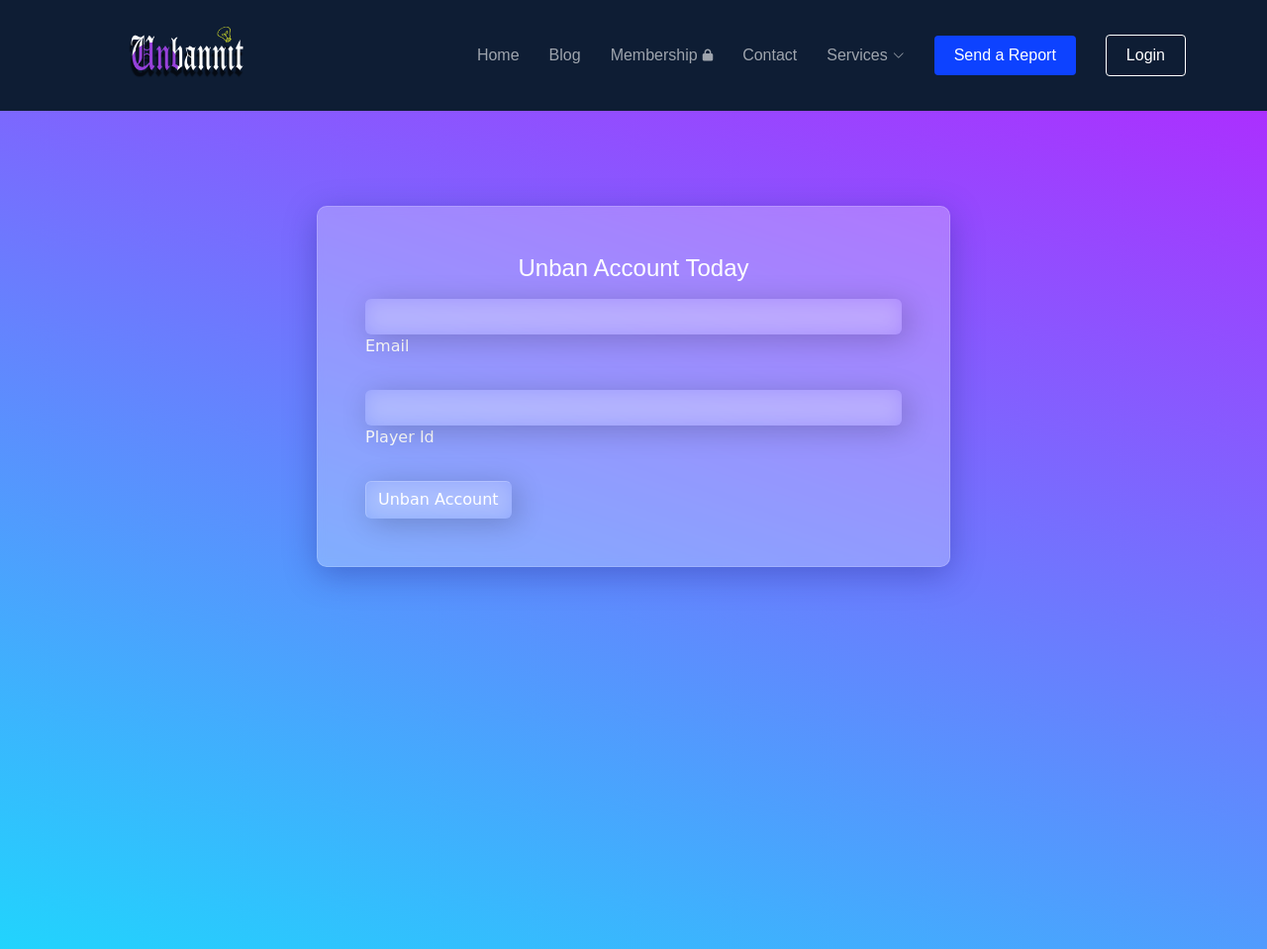
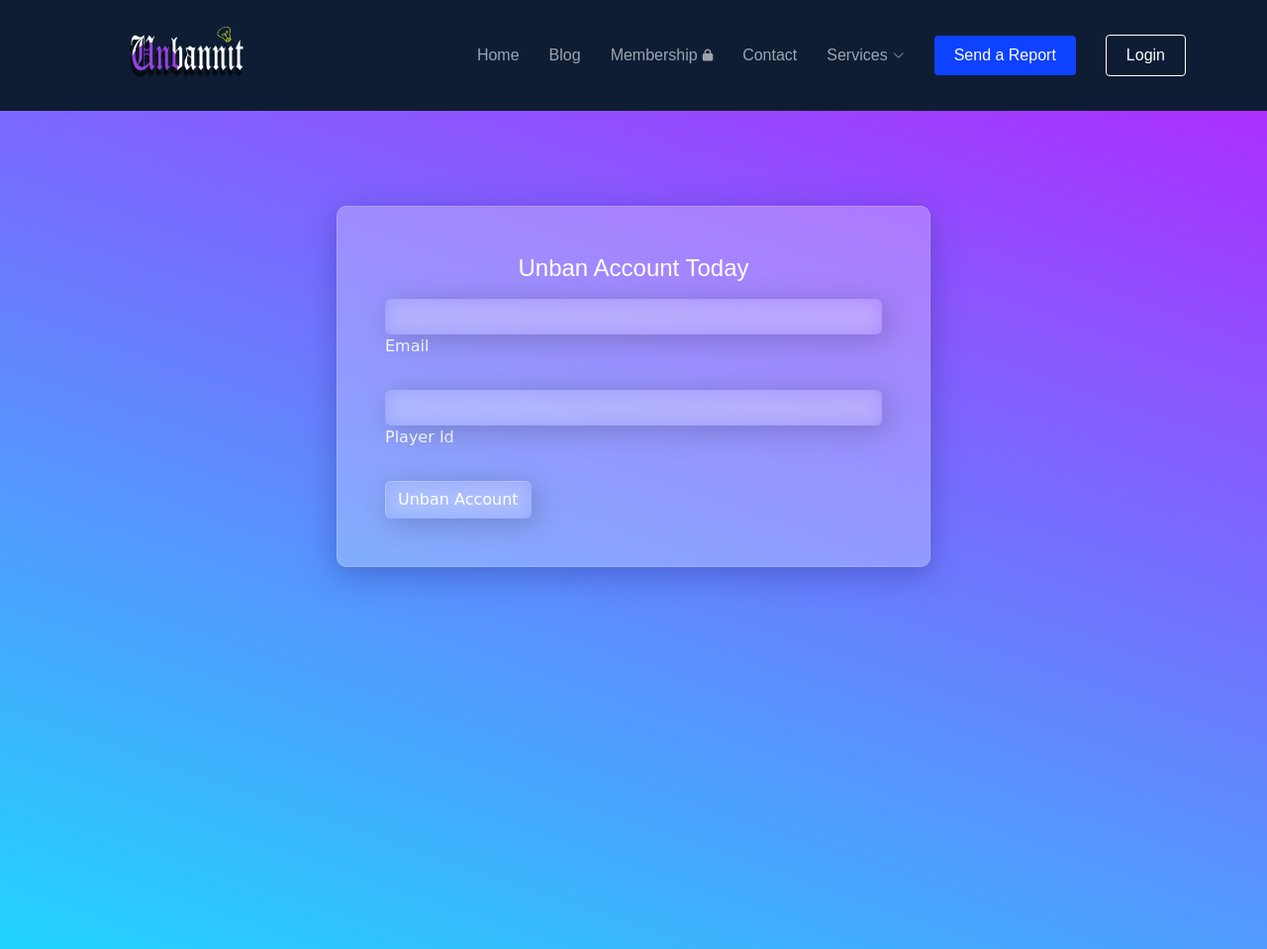
Before and after one commit to lordace-coder/unbannit, a Django app: template free_fire_black_market/core/templates/handle_unban.html in a window 1280 px wide. Shown: the top 959 px of the page at 99% size. Run offline with Django 4.2, Linux system fonts and the light colour scheme; the template is opened without the code that fills it, so the values that code supplies are empty; some libraries are stand-ins or nearby versions; some web fonts are replaced.

Commit message:
from python anywhere

```diff
--- a/free_fire_black_market/core/templates/handle_unban.html
+++ b/free_fire_black_market/core/templates/handle_unban.html
@@ -52,13 +52,17 @@
 
             box-shadow: 0 0 50px #00DBDE;
   }
+
+  .max-w-sm{
+      max-width:600px;
+  }
 </style>
 <main class=" purple-bg">
 <!-- End Breadcrumbs -->
 
       <div class="tw-h-screen tw-text-white pt-5">
         <div>
-          <div class="w-50 mx-auto tw-rounded-sm p-5 tw-shadow-lg tw-min-w-[400px] tw-bg-slate-400 tw-mb-12 glass-bg">
+          <div class="mx-auto tw-rounded-sm p-5 tw-shadow-lg max-w-sm tw-bg-slate-400 tw-mb-12 glass-bg">
                 <form id="recovery-form" method="post">
                     <h4 class="text-center mb-3">Unban Account Today</h4>
                     <!-- error message -->
--- a/free_fire_black_market/free_fire_black_market/settings.py
+++ b/free_fire_black_market/free_fire_black_market/settings.py
@@ -9,7 +9,7 @@ BASE_DIR = Path(__file__).resolve().parent.parent
 SECRET_KEY = 'django-insecure-h3(#j=&2o-@_!2l+&g*us^^df$lt@sn%z*&$vbmn2p1c9bg=$m'
 
 # SECURITY WARNING: don't run with debug turned on in production!
-DEBUG = True
+DEBUG = False
 
 ALLOWED_HOSTS = ['*']
 
```
Also changed, not shown: free_fire_black_market/db.sqlite3.
